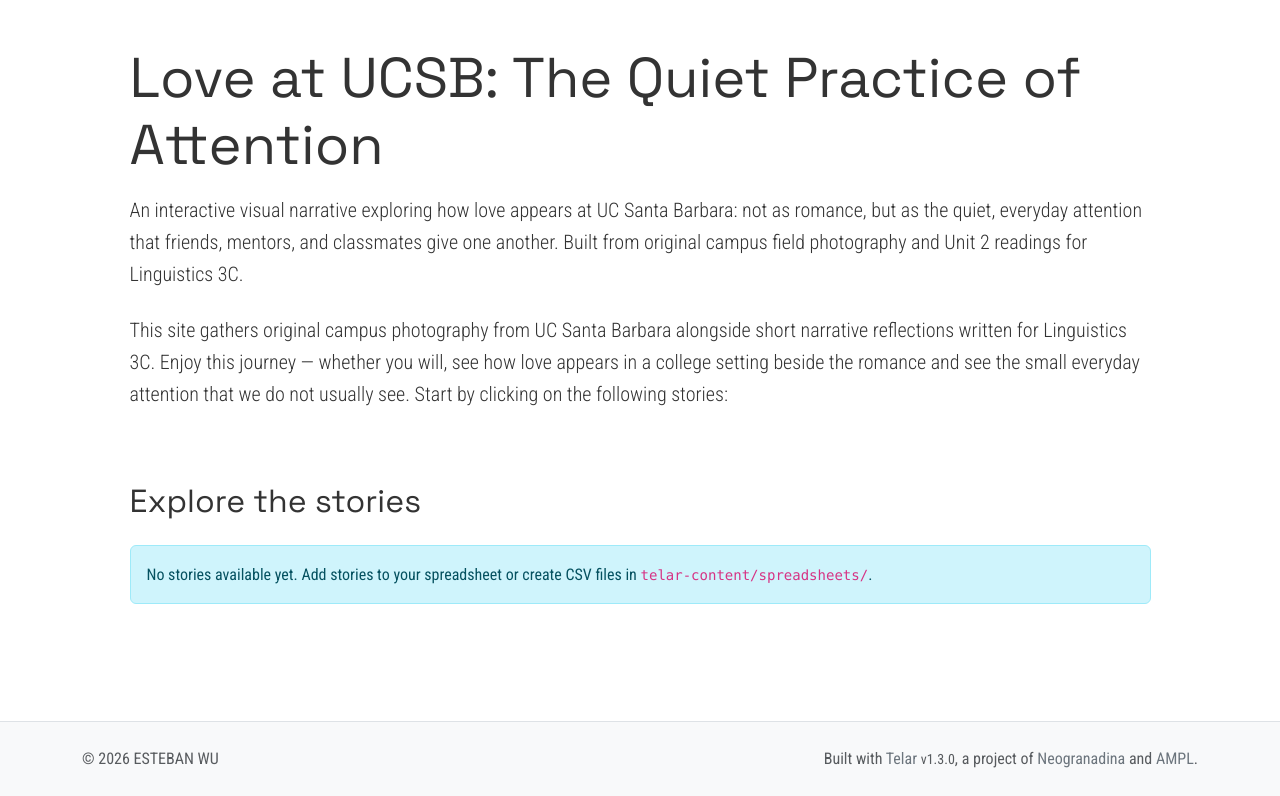
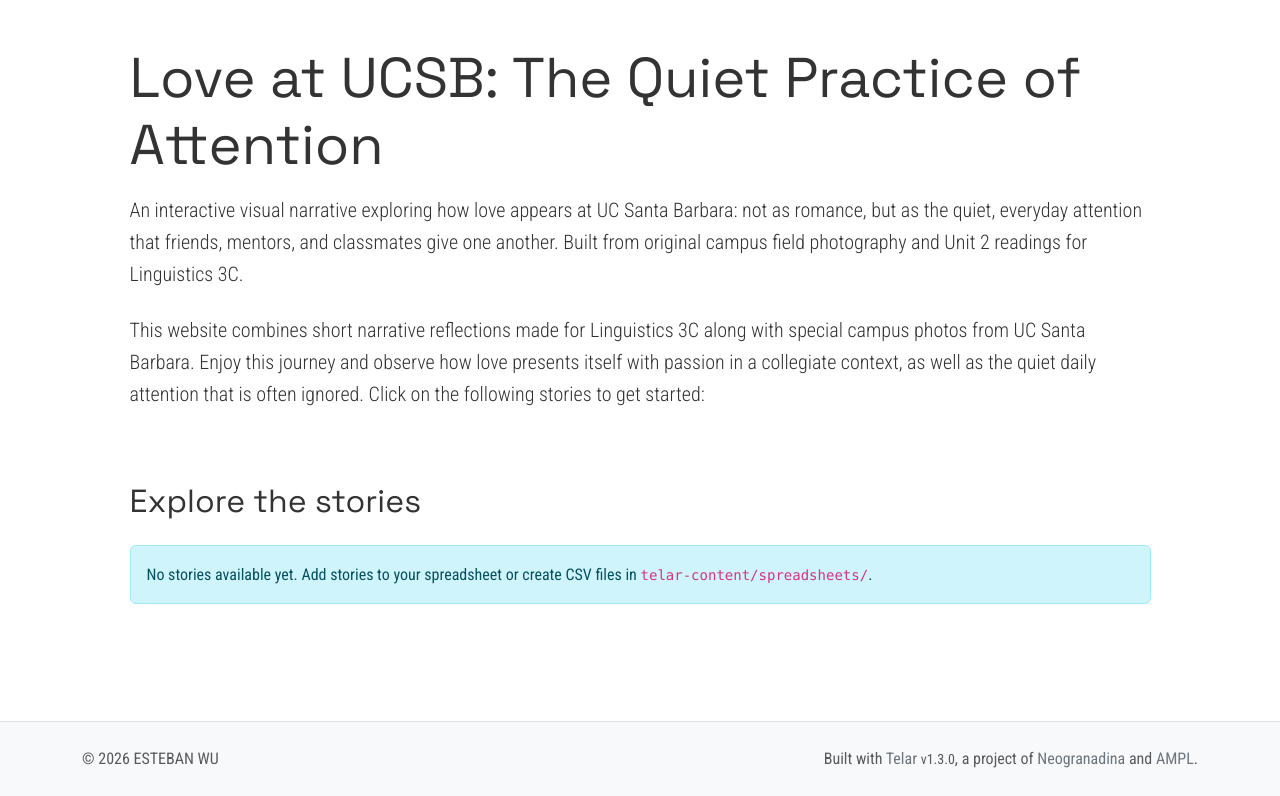
Before and after one commit to estebanwu-dotcom/my-telar-site, a Jekyll site: the page built from index.md, in a window 1280 px wide, cut to the strip 104-900 px from the top of the page. Built offline with Jekyll 4.4.1, drawn with Linux system fonts in a browser that asks for light colours.

Commit message:
Update index.md

```diff
--- a/index.md
+++ b/index.md
@@ -15,4 +15,4 @@ title: Home
   Para reemplazarlo con el tuyo, borra la línea que sigue y escribe
   tu contenido de bienvenida aquí en markdown.
 -->
-This site gathers original campus photography from UC Santa Barbara alongside short narrative reflections written for Linguistics 3C. Enjoy this journey — whether you will, see how love appears in a college setting beside the romance and see the small everyday attention that we do not usually see. Start by clicking on the following stories:
+This website combines short narrative reflections made for Linguistics 3C along with special campus photos from UC Santa Barbara. Enjoy this journey and observe how love presents itself with passion in a collegiate context, as well as the quiet daily attention that is often ignored. Click on the following stories to get started:
```
